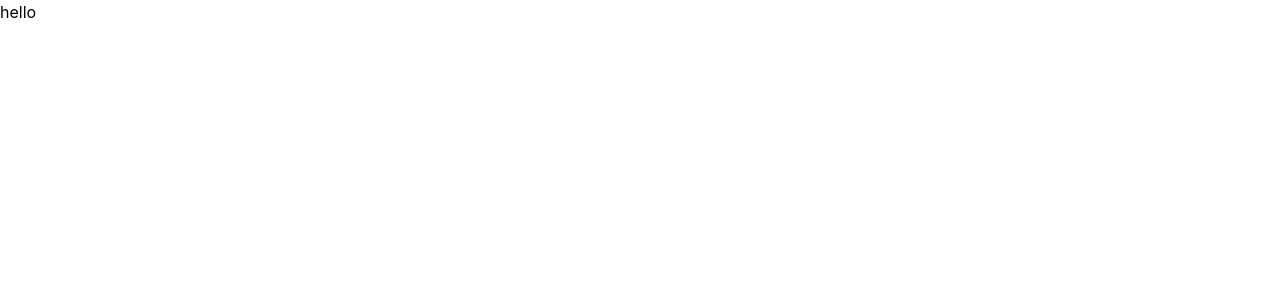
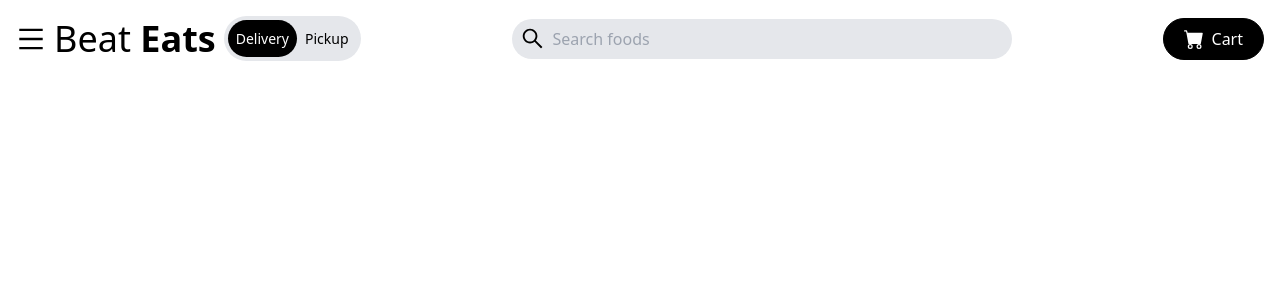
Before and after one commit to AdhithyanM/best-eats-project, a React (Create React App) app: page / in a window 1280 px wide. Shown: the top 300 px of the page. Built offline with nearby package versions, Linux system fonts and the light colour scheme.

Commit message:
Navbar component

```diff
--- a/package.json
+++ b/package.json
@@ -8,6 +8,7 @@
     "@testing-library/user-event": "^13.5.0",
     "react": "^18.2.0",
     "react-dom": "^18.2.0",
+    "react-icons": "^4.8.0",
     "react-scripts": "5.0.1",
     "tailwindcss": "^3.3.2",
     "web-vitals": "^2.1.4"
--- a/src/App.js
+++ b/src/App.js
@@ -1,5 +1,11 @@
+import Navbar from "./components/Navbar";
+
 function App() {
-  return <div className="App">hello</div>;
+  return (
+    <div>
+      <Navbar />
+    </div>
+  );
 }
 
 export default App;
--- /dev/null
+++ b/src/components/Navbar.jsx
@@ -0,0 +1,102 @@
+import React, { useState } from "react";
+import {
+  AiOutlineMenu,
+  AiOutlineClose,
+  AiOutlineSearch,
+  AiFillTag,
+} from "react-icons/ai";
+import { BsFillCartFill, BsFillSaveFill } from "react-icons/bs";
+import { TbTruckDelivery } from "react-icons/tb";
+import { MdFavorite, MdHelp } from "react-icons/md";
+import { FaWallet, FaUserFriends } from "react-icons/fa";
+
+const Navbar = () => {
+  const [nav, setNav] = useState(false);
+
+  return (
+    <div className="max-w-[1640px] mx-auto flex justify-between items-center p-4">
+      {/* left side */}
+      <div className="flex items-center">
+        <div className="cursor-pointer" onClick={() => setNav(!nav)}>
+          <AiOutlineMenu size={30} />
+        </div>
+        <h1 className="text-2xl sm:text-3xl lg:text-4xl px-2">
+          Beat <span className="font-bold">Eats</span>
+        </h1>
+        <div className="hidden lg:flex items-center bg-gray-200 rounded-full p-1 text-[14px]">
+          <p className="bg-black text-white rounded-full p-2">Delivery</p>
+          <p className="p-2">Pickup</p>
+        </div>
+      </div>
+
+      {/* Search Input */}
+      <div className="flex items-center bg-gray-200 rounded-full px-2 w-[200px] sm:w-[400px] lg:w-[500px]">
+        <AiOutlineSearch size={25} />
+        <input
+          className="bg-transparent p-2 focus:outline-none"
+          type="text"
+          placeholder="Search foods"
+        />
+      </div>
+      {/* Cart Button */}
+      <button className="bg-black text-white hidden md:flex items-center py-2 rounded-full">
+        <BsFillCartFill size={20} className="mr-2" />
+        Cart
+      </button>
+
+      {/* Mobile Menu */}
+      {/* Overlay */}
+      {nav && (
+        <div className="bg-black/80 fixed w-full h-screen z-10 top-0 left-0"></div>
+      )}
+      {/* Side drawer menu */}
+      <div
+        className={`fixed top-0 ${nav ? "left-0" : "left-[-100%]"}
+         w-[300px] h-screen bg-white z-10 duration-300`}
+      >
+        <AiOutlineClose
+          size={30}
+          className="absolute right-4 top-4 cursor-pointer"
+          onClick={() => setNav(false)}
+        />
+        <h2 className="text-2xl p-4">
+          Best <span className="font-bold">Eats</span>
+        </h2>
+        <nav>
+          <ul className="flex flex-col p-4 text-gray-800">
+            <li className="flex text-xl py-4">
+              <TbTruckDelivery size={25} className="mr-4" />
+              Orders
+            </li>
+            <li className="flex text-xl py-4">
+              <MdFavorite size={25} className="mr-4" />
+              Favourites
+            </li>
+            <li className="flex text-xl py-4">
+              <FaWallet size={25} className="mr-4" />
+              Wallet
+            </li>
+            <li className="flex text-xl py-4">
+              <MdHelp size={25} className="mr-4" />
+              Help
+            </li>
+            <li className="flex text-xl py-4">
+              <AiFillTag size={25} className="mr-4" />
+              Promotions
+            </li>
+            <li className="flex text-xl py-4">
+              <BsFillSaveFill size={25} className="mr-4" />
+              Best Ones
+            </li>
+            <li className="flex text-xl py-4">
+              <FaUserFriends size={25} className="mr-4" />
+              Invite Friends
+            </li>
+          </ul>
+        </nav>
+      </div>
+    </div>
+  );
+};
+
+export default Navbar;
--- a/src/index.css
+++ b/src/index.css
@@ -2,16 +2,8 @@
 @tailwind utilities;
 @tailwind components;
 
-body {
-  margin: 0;
-  font-family: -apple-system, BlinkMacSystemFont, "Segoe UI", "Roboto", "Oxygen",
-    "Ubuntu", "Cantarell", "Fira Sans", "Droid Sans", "Helvetica Neue",
-    sans-serif;
-  -webkit-font-smoothing: antialiased;
-  -moz-osx-font-smoothing: grayscale;
+@layer base {
+  button {
+    @apply border border-black rounded-xl px-5 py-1;
+  }
 }
-
-code {
-  font-family: source-code-pro, Menlo, Monaco, Consolas, "Courier New",
-    monospace;
-}
```
Also changed, not shown: 1 other file (tests, documents, lock files or other folders).
